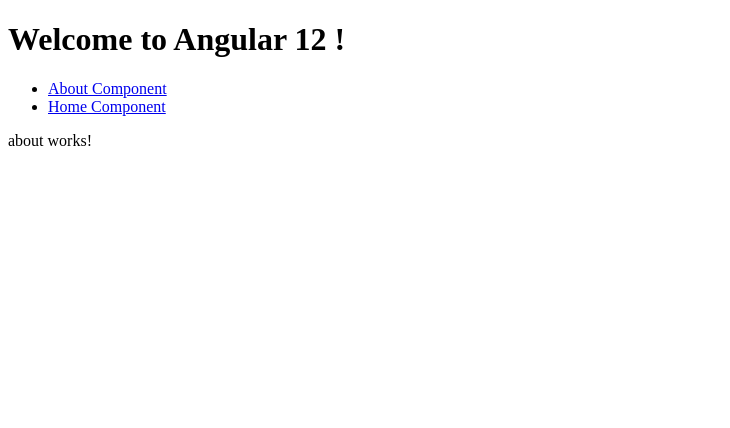
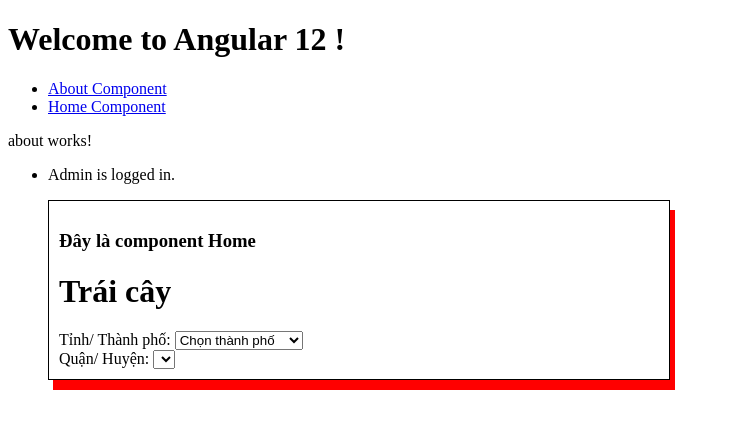
Before and after one commit to TranTienDe/Angular12, an Angular app: page /about in a window 1280 px wide. Shown: the top 428 px of the page, without its empty margins (0-730 px from the left). Built offline with nearby package versions, Linux system fonts and the light colour scheme.

Commit message:
[ngSwitch]

```diff
--- a/src/app/about/about.component.html
+++ b/src/app/about/about.component.html
@@ -1 +1,13 @@
 <p>about works!</p>
+<ul [ngSwitch]="loginName">
+  <li *ngSwitchCase="'user'">
+    <p>User is logged in.</p>
+  </li>
+  <li *ngSwitchCase="'admin'">
+    <p>Admin is logged in.</p>
+    <app-home></app-home>
+  </li>
+  <li *ngSwitchDefault>
+    <p>Please choose login name.</p>
+  </li>
+</ul>
--- a/src/app/about/about.component.ts
+++ b/src/app/about/about.component.ts
@@ -6,6 +6,7 @@ import { Component, OnInit } from '@angular/core';
   styleUrls: ['./about.component.scss']
 })
 export class AboutComponent implements OnInit {
+  public loginName = "admin";
 
   constructor() { }
 
```
